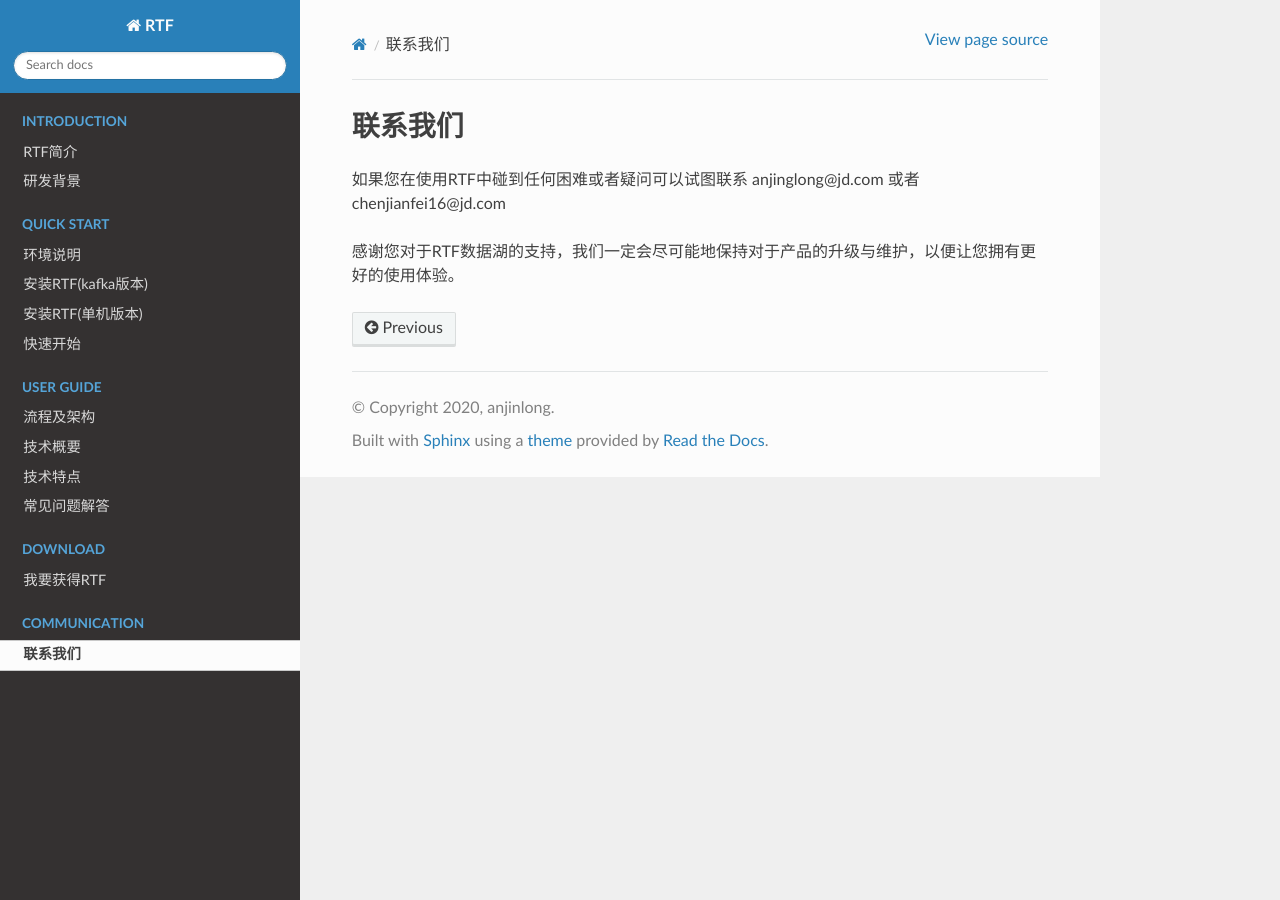
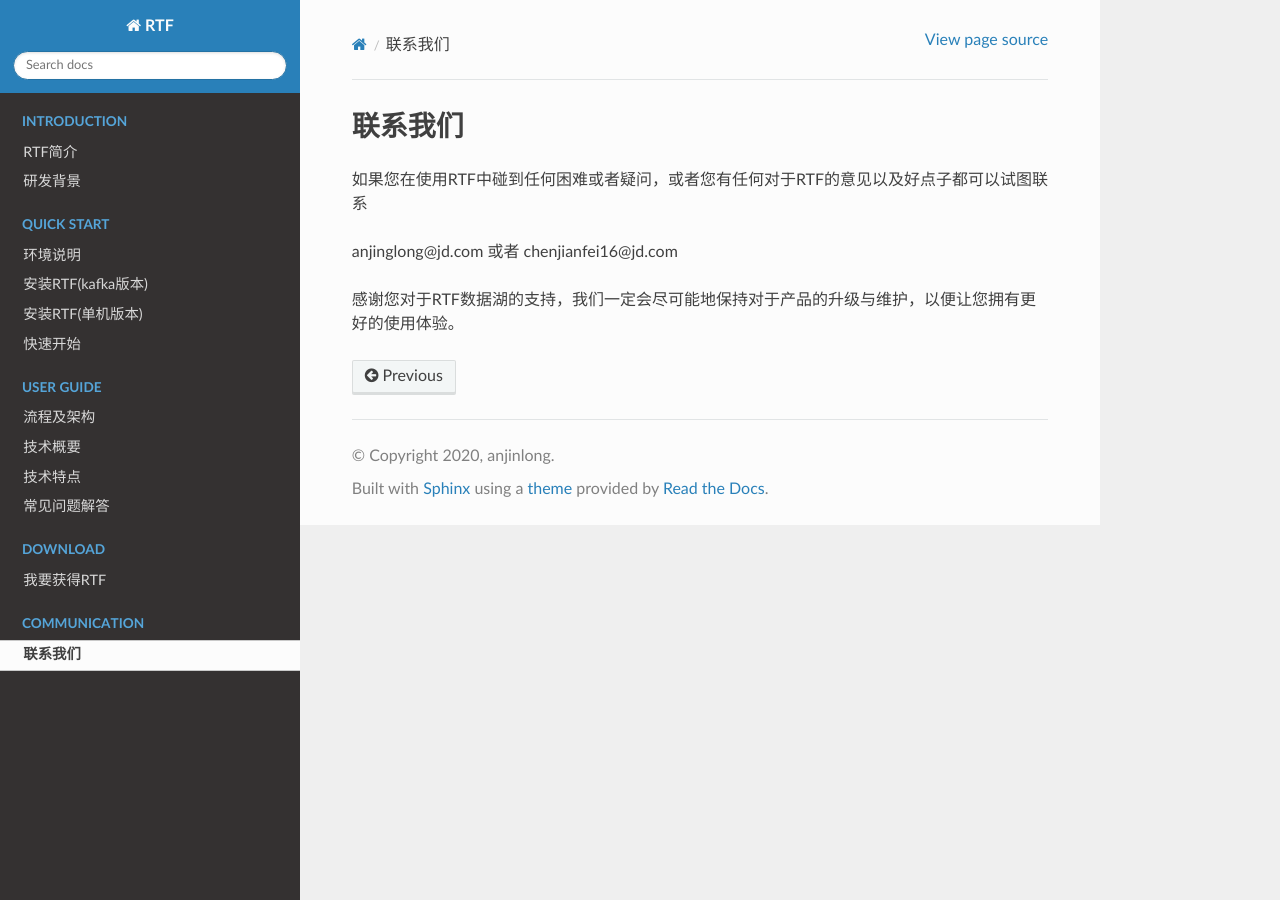
Before and after one commit to jd-bigdata/rtf-lake, a Sphinx documentation site: the page built from rtf-open-docs/blogrtf/source/Communication/communication.md, in a window 1280 px wide. Built offline with Sphinx 7.4.7 and the Read the Docs theme 2.0.0, drawn with Linux system fonts in a browser that asks for light colours.

Commit message:
修改发布地址

```diff
--- a/rtf-open-docs/blogrtf/source/Communication/communication.md
+++ b/rtf-open-docs/blogrtf/source/Communication/communication.md
@@ -1,9 +1,9 @@
 联系我们
 ==============
 
-如果您在使用RTF中碰到任何困难或者疑问可以试图联系
-anjinglong@jd.com
-或者
-chenjianfei16@jd.com
+如果您在使用RTF中碰到任何困难或者疑问，或者您有任何对于RTF的意见以及好点子都可以试图联系
+
+anjinglong@jd.com 或者 chenjianfei16@jd.com
+
 
 感谢您对于RTF数据湖的支持，我们一定会尽可能地保持对于产品的升级与维护，以便让您拥有更好的使用体验。
```
Also changed, not shown: rtf-open-docs/blogrtf/source/Download/download.md (+1 -1 lines), 7 other files.
